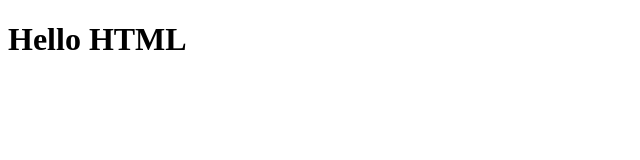
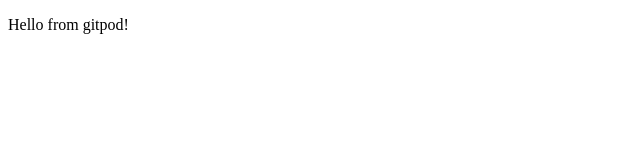
Before and after one commit to kor4ak/hello-world, a plain HTML site: page index.html in a window 1280 px wide. Shown: the whole page, without its empty margins (0-640 px from the left). Drawn offline with Linux system fonts and the light colour scheme.

Commit message:
added paragrath

```diff
--- a/index.html
+++ b/index.html
@@ -4,6 +4,6 @@
   <title>Hello World</title>
  </head>
  <body>
-     <h1>Hello HTML</h1>
+     <p>Hello from gitpod!</p>
  </body>
 </html>
```
